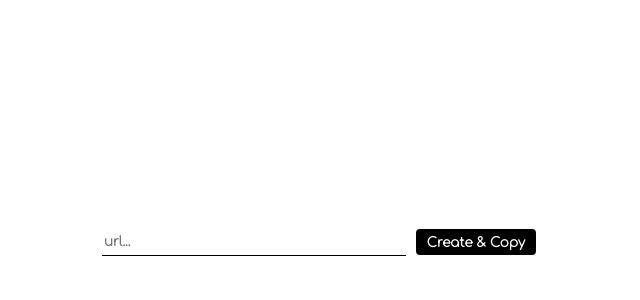
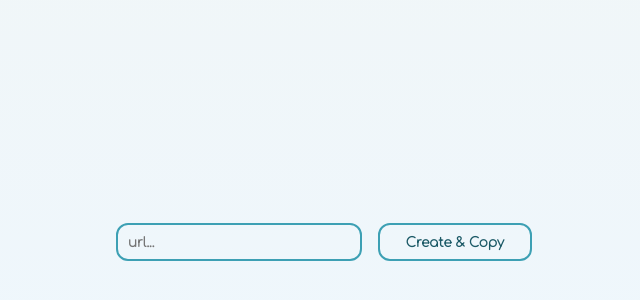
Before and after one commit to am230/youtube-live-chat-redirect, a Next.js app: page / in a window 1280 px wide. Shown: the part 158-458 px from the top of the page, without its empty margins (316-956 px from the left). Built offline with nearby package versions, Linux system fonts and the light colour scheme.

Commit message:
errrrrrrrrorr message

```diff
--- a/pages/api/channel_id.ts
+++ b/pages/api/channel_id.ts
@@ -23,13 +23,25 @@ interface Body {
     url: string
 }
 
-export default async function handler(req: NextApiRequest, res: NextApiResponse,) {
+export interface Response {
+    id?: string
+    error?: string
+    ok: boolean
+}
+
+export default async function handler(req: NextApiRequest, res: NextApiResponse<Response>,) {
     const {url} = req.body as unknown as Body
     getChannelId(url)
         .then(id => {
-            res.status(200).json(id)
+            res.status(200).json({
+                id,
+                ok: true
+            })
         })
         .catch((err) => {
-            res.status(500).json(err)
+            res.status(200).json({
+                error: err.toString(),
+                ok: false
+            })
         })
 }
--- a/pages/index.tsx
+++ b/pages/index.tsx
@@ -1,39 +1,66 @@
-import axios from 'axios';
-import React from 'react';
-import {Form} from 'react-final-form';
-
-
+import React, { useState } from 'react';
+import { Form } from 'react-final-form';
+import { Response } from "./api/channel_id";
+import axios from "axios";
 
 const Home = () => {
-    const [url, setUrl] = React.useState('');
+    const [url, setUrl] = useState('');
+    const [message, setMessage] = useState(<p className='message'></p>);
+    const [result, setResult] = useState('');
 
-    const [message, setMessage] = React.useState('');
-    const [result, setResult] = React.useState('');
+    const destroyMessage = () => {
+        setMessage(<p className='message'></p>);
+    };
 
     const createLink = async () => {
-        const response = await axios.post<string>('/api/channel_id', {url});
-        const channelId = response.data
-        const result = `${window.location.origin}/api/redirect/${channelId}`
-        setResult(result)
+        const res = await axios.post<Response>('/api/channel_id', { url });
+        const response = res.data;
+        destroyMessage();
+
+        if (!response.ok) {
+            console.log(response);
+            setMessage(
+                <p className='message failed'>
+                    <span className="material-symbols-outlined">&#xe000;</span>
+                    {response.error}
+                </p>
+            );
+            setTimeout(() => destroyMessage(), 5000);
+            return;
+        }
+
+        const result = `${window.location.origin}/api/redirect/${response.id}`;
+        setResult(result);
         await navigator.clipboard.writeText(result);
-        setMessage('Copied!');
-        setTimeout(setMessage, 5000)
-    }
+        setMessage(
+            <p className='message'>
+                <span className="material-symbols-outlined">&#xe86c;</span>
+                Copied!
+            </p>
+        );
+        setTimeout(() => destroyMessage(), 5000);
+    };
 
     return (
         <div className='main'>
+            <link href="https://fonts.googleapis.com/css2?family=Material+Symbols+Outlined" rel="stylesheet" />
             <Form
                 onSubmit={createLink}
-                render={({handleSubmit}) => (
+                render={({ handleSubmit }) => (
                     <form onSubmit={handleSubmit}>
-                        <input type="text" placeholder='url...' value={url} onChange={(e) => setUrl(e.target.value)}/>
+                        <input
+                            type="text"
+                            placeholder='url...'
+                            value={url}
+                            onChange={(e) => setUrl(e.target.value)}
+                        />
                         <button onClick={handleSubmit}>Create & Copy</button>
                     </form>
                 )}
             />
-            <p className='message'>{message}</p>
+            {message}
         </div>
-    )
-}
+    );
+};
 
-export default Home
+export default Home;
--- a/styles/global.css
+++ b/styles/global.css
@@ -1,14 +1,15 @@
 @import url('https://fonts.googleapis.com/css2?family=Comfortaa:wght@300&display=swap');
+
 * {
     margin: 0px;
     color: #000;
     font-family: 'Comfortaa', cursive;
     font-weight: bold;
-    --color-primary: rgb(61, 160, 180);
+    --color-primary: #3da0b4;
 }
 
 ::selection {
-    background-color: var(--color-primary);
+    background-color: #1c5a67;
     color: #fff;
 }
 
@@ -21,7 +22,9 @@
 }
 
 body {
-    background: linear-gradient(to right, var(--color-primary), var(--color-primary));
+    width: 100vw;
+    height: 100vh;
+    background: linear-gradient(180deg, rgba(241, 246, 247, 1) 0%, rgba(237, 247, 255, 1) 100%);
 }
 
 a {
@@ -32,16 +35,31 @@ a {
 
 .message {
     position: fixed;
-    top: calc(50vh - 150px);
+    top: calc(35vh - 150px);
     left: 50%;
     transform: translate(-50%, -50%);
-    font-size: 20px;
-    background: -webkit-linear-gradient(-90deg, rgb(0, 0, 0), var(--color-primary));
-    -webkit-background-clip: text;
-    -webkit-text-fill-color: transparent;
-    opacity: 1.0;
     transition: 0.15s;
     animation: cubic-bezier(0.14, 0.02, 0.25, 1.49) 0.5s forwards;
+    width: 400px;
+    text-align: center;
+    color: var(--color-primary);
+    padding: 20px;
+    background: #fff;
+    border-radius: 20px;
+    border: 3px solid;
+    display: flex;
+    align-items: center;
+    justify-content: flex-start;
+    gap: 30px;
+}
+
+.message > span {
+    color: var(--color-primary);
+}
+
+.failed > span,
+.failed {
+    color: #df2121;
 }
 
 .message:empty {
@@ -60,32 +78,43 @@ form {
 }
 
 input {
+    margin: 10px;
+    width: 230px;
+    height: 32px;
+    border: none;
     background-color: transparent;
-    outline: none;
-    width: 300px;
-    height: 24px;
-    border: none;
-    background-position: 0 100%;
-    transition: background-size 0.3s, background-position 0s 0.3s;
-    border-bottom: 1px solid #000;
+    color: #1c5a67;
+    outline: 2px solid var(--color-primary);
+    font-weight: 900;
+    border-radius: 10px;
+    padding-left: 10px;
+    transition: 0.1s;
+}
+
+input:focus::placeholder {
+    color: #fff;
 }
 
 input:focus {
-    border-bottom: 1px solid var(--color-primary);
+    background: var(--color-primary);
+    color: #ffffff;
 }
 
 button {
     margin: 10px;
-    outline: none;
-    width: 120px;
-    height: 26px;
+    width: 150px;
+    height: 34px;
     border: none;
-    background-color: #000;
-    color: #fff;
-    border-radius: 4px;
+    background-color: transparent;
+    color: #1c5a67;
+    outline: 2px solid var(--color-primary);
+    font-weight: 900;
+    border-radius: 10px;
+    transition: 0.1s;
 }
 
 button:hover {
     background-color: var(--color-primary);
     color: #fff;
+    transform: scale(105%) translateY(-1px);
 }
```
Also changed, not shown: 1 other file (tests, documents, lock files or other folders).
